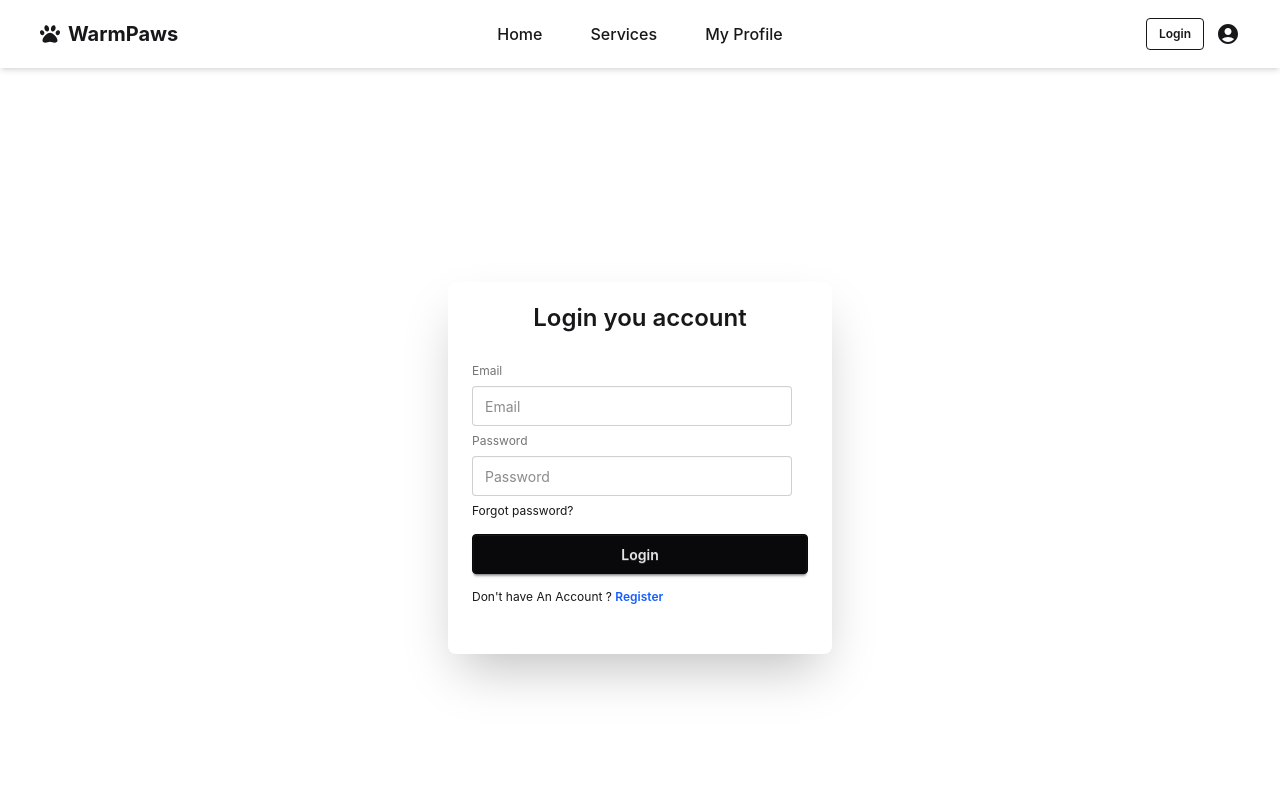
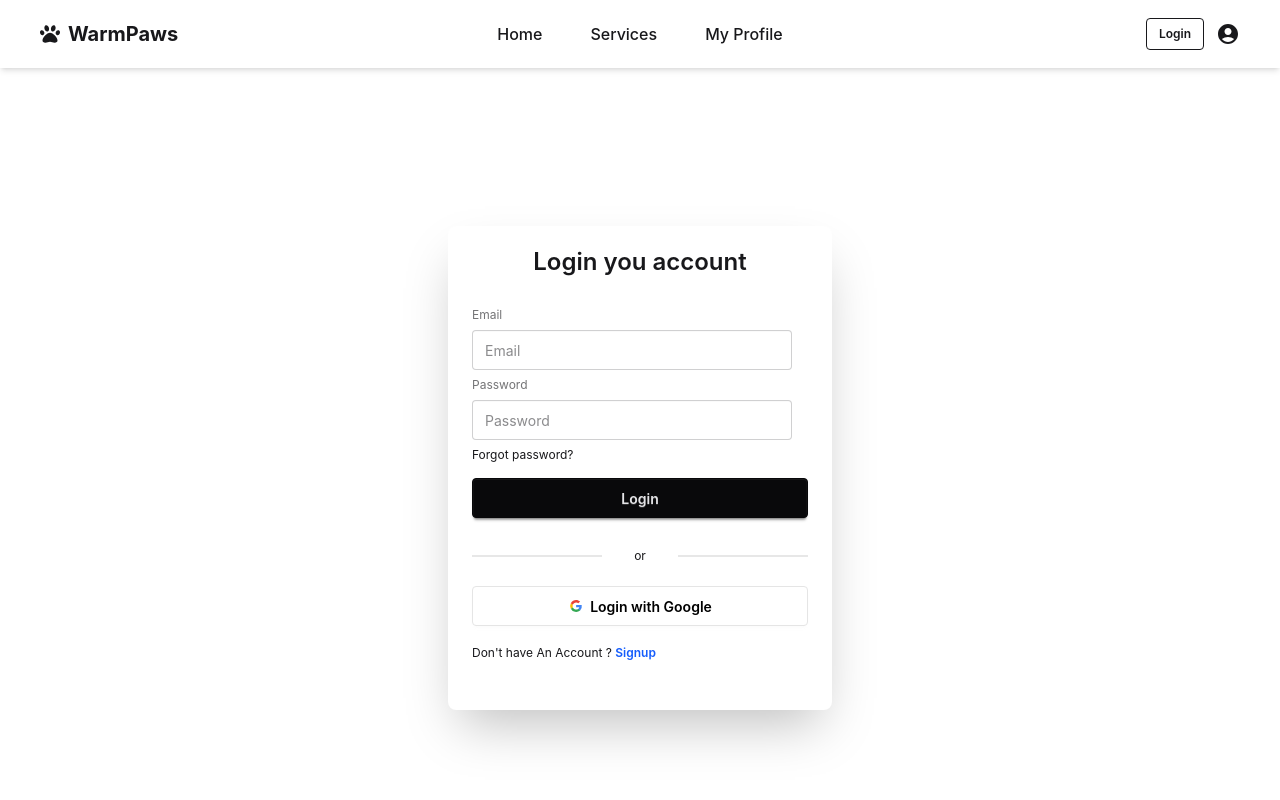
Before and after one commit to asifforizy/Warm-Paws, a React (Vite) app: page /login in a window 1280 px wide. Shown: the top 800 px of the page. Built offline with nearby package versions, Linux system fonts and the light colour scheme; no server answers.

Commit message:
google login added

```diff
--- a/src/Pages/Login.jsx
+++ b/src/Pages/Login.jsx
@@ -1,16 +1,20 @@
 import React, { useContext, useState } from 'react';
 import { Link, useLocation, useNavigate } from 'react-router';
 import { AuthContext } from '../Provider/AuthProvider';
-import { toast } from 'react-toastify';
+
+
+
 
 const Login = () => {
 
     const [error, setError] = useState("")
 
-    const { signIn } = useContext(AuthContext);
+    const { signIn, signInWithGoogle } = useContext(AuthContext);
     const location = useLocation();
+    const navigate = useNavigate();
 
-    const navigate = useNavigate();
+
+
 
     const handleLogin = (e) => {
         e.preventDefault();
@@ -27,9 +31,24 @@
             .catch((error) => {
 
                 setError("Invalid email or password!");
-                toast.error("Invalid email or password!");
             });
     };
+
+
+
+    const handleGoogleLogin = () => {
+        signInWithGoogle()
+            .then(() => {
+                navigate(location.state ? location.state : "/");
+            })
+            .catch(() => {
+                setError("Google sign-in failed. Try again.");
+            });
+    };
+
+
+
+
     return (
         <div>
             <div className="flex justify-center min-h-screen items-center ">
@@ -46,13 +65,23 @@
 
                             {/* pass  */}
                             <label className="label">Password</label>
-                            <input name='pass' type="password" className="input" placeholder="Password" />
+                            <input name='pass' type="password" className="input" placeholder="Password" required />
                             {error && <p className='text-red-500 text-sm'>{error}</p>}
 
 
                             <div><a className="link link-hover">Forgot password?</a></div>
                             <button type='submit' className="btn btn-neutral my-2">Login</button>
-                            <p>Don't have An Account ? <Link to="/signup" className='text-blue-600 hover:underline font-semibold'>Register</Link></p>
+
+                            <div className="divider">
+                                <hr /> or <hr />
+                            </div>
+
+                            <button onClick={handleGoogleLogin} className="btn mb-3 bg-white text-black border-[#e5e5e5]">
+                                <svg aria-label="Google logo" width="16" height="16" xmlns="http://www.w3.org/2000/svg" viewBox="0 0 512 512"><g><path d="m0 0H512V512H0" fill="#fff"></path><path fill="#34a853" d="M153 292c30 82 118 95 171 60h62v48A192 192 0 0190 341"></path><path fill="#4285f4" d="m386 400a140 175 0 0053-179H260v74h102q-7 37-38 57"></path><path fill="#fbbc02" d="m90 341a208 200 0 010-171l63 49q-12 37 0 73"></path><path fill="#ea4335" d="m153 219c22-69 116-109 179-50l55-54c-78-75-230-72-297 55"></path></g></svg>
+                                Login with Google
+                            </button>
+
+                            <p>Don't have An Account ? <Link to="/signup" className='text-blue-600 hover:underline  font-semibold'>Signup</Link></p>
                         </fieldset>
                     </form>
                 </div>
--- a/src/Provider/AuthProvider.jsx
+++ b/src/Provider/AuthProvider.jsx
@@ -1,7 +1,8 @@
 import React, { createContext, useEffect, useState } from 'react';
-import { createUserWithEmailAndPassword, getAuth, onAuthStateChanged, signInWithEmailAndPassword, signOut } from "firebase/auth";
+import { createUserWithEmailAndPassword, getAuth, GoogleAuthProvider, onAuthStateChanged, signInWithEmailAndPassword, signInWithPopup, signOut } from "firebase/auth";
 import app from '../Utils/firebase.config';
 export const AuthContext = createContext()
+const googleProvider = new GoogleAuthProvider();
 
 
 
@@ -16,17 +17,21 @@
         return createUserWithEmailAndPassword(auth, email, password);
     }
 
-            const signIn = (email, password) => {
-                setLoading(true)
-                return signInWithEmailAndPassword(auth, email, password)
-            }
+    const signIn = (email, password) => {
+        setLoading(true)
+        return signInWithEmailAndPassword(auth, email, password)
+    }
 
 
 
 
-
+    const signInWithGoogle = () => {
+        setLoading(true)
+        return signInWithPopup(auth, googleProvider);
+    };
 
     const LogOut = () => {
+        setLoading(true)
         return signOut(auth)
 
     }
@@ -53,6 +58,7 @@
         loading,
         setLoading,
         signIn,
+        signInWithGoogle
     }
 
     return (
```
